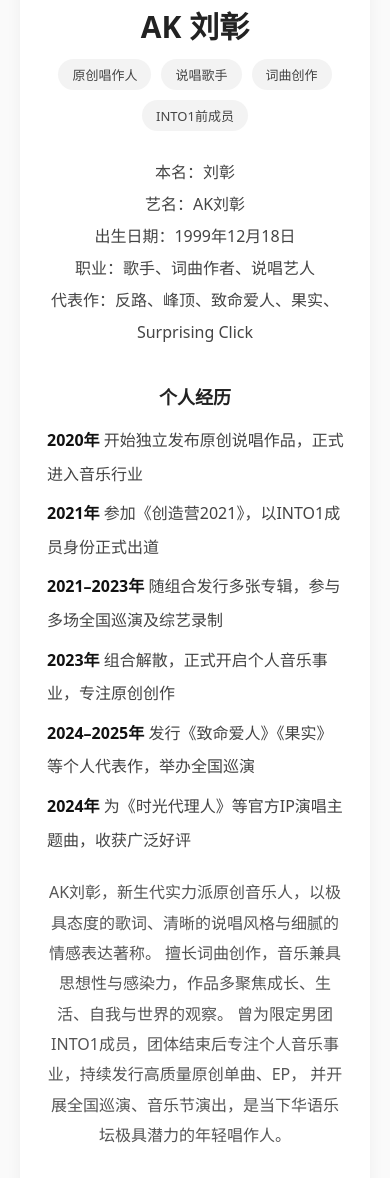
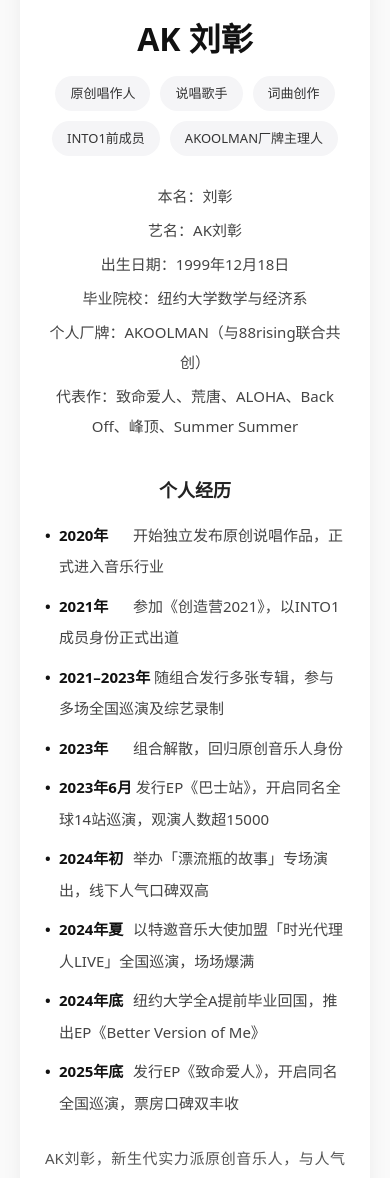
Before and after one commit to Akirakin1218/Akira, a website: page profile.html in a window 390 px wide. Shown: the part 363-1541 px from the top of the page. Drawn offline with Linux system fonts and the light colour scheme.

Commit message:
Revise profile.html with updated content and styles
Updated profile.html with new content and styling improvements, including enhanced layout, additional information, and responsive design adjustments.

```diff
--- a/profile.html
+++ b/profile.html
@@ -9,15 +9,17 @@
       margin: 0;
       padding: 0;
       box-sizing: border-box;
-      font-family: system-ui, -apple-system, sans-serif;
+      font-family: system-ui, -apple-system, BlinkMacSystemFont, "Segoe UI", Roboto, sans-serif;
     }
     html, body {
       width: 100%;
       overflow-x: hidden;
+      scroll-behavior: smooth;
     }
     body {
       background: #fafafa;
       color: #222;
+      line-height: 1.6;
     }
     .nav {
       max-width: 1100px;
@@ -31,12 +33,17 @@
       font-size: 20px;
       font-weight: 600;
       letter-spacing: 1px;
+      color: #111;
     }
     .nav-menu a {
       margin-left: 30px;
-      color: #333;
+      color: #555;
       text-decoration: none;
       font-size: 15px;
+      transition: all 0.25s ease;
+    }
+    .nav-menu a:hover {
+      color: #000;
     }
     .nav-menu a.active {
       font-weight: bold;
@@ -53,21 +60,27 @@
       background: #ffffff;
       border-radius: 20px;
       padding: 50px;
-      box-shadow: 0 2px 15px rgba(0,0,0,0.05);
+      box-shadow: 0 3px 20px rgba(0,0,0,0.06);
       display: flex;
       gap: 50px;
       align-items: flex-start;
+      transition: all 0.3s ease;
+    }
+    .profile-card:hover {
+      box-shadow: 0 8px 25px rgba(0,0,0,0.08);
     }
     .avatar img {
       width: 190px;
       height: 190px;
-      border-radius: 14px;
+      border-radius: 16px;
       object-fit: cover;
+      box-shadow: 0 4px 12px rgba(0,0,0,0.1);
     }
     .name-title {
-      font-size: 30px;
-      font-weight: 600;
+      font-size: 32px;
+      font-weight: 700;
       margin-bottom: 12px;
+      color: #111;
     }
     .tag-group {
       display: flex;
@@ -76,24 +89,22 @@
       flex-wrap: wrap;
     }
     .tag-group span {
-      background: #f3f3f3;
-      padding: 6px 14px;
+      background: #f5f5f7;
+      padding: 7px 15px;
       border-radius: 999px;
       font-size: 13px;
-      color: #444;
-    }
-    .bio-text {
-      color: #555;
-      line-height: 1.9;
-      margin-bottom: 30px;
-      max-width: 650px;
+      color: #333;
+      font-weight: 500;
     }
     .info-list {
       margin: 20px 0;
       line-height: 2;
       color: #444;
+      font-size: 15px;
     }
-
+    .info-list p {
+      margin-bottom: 4px;
+    }
     .experience-title {
       font-size: 18px;
       font-weight: 600;
@@ -103,32 +114,65 @@
     .experience-list {
       line-height: 2.1;
       color: #444;
-      padding-left: 2px;
+      padding-left: 0;
+      font-size: 15px;
     }
     .experience-list li {
       list-style: none;
-      margin-bottom: 6px;
+      margin-bottom: 8px;
+      position: relative;
+      padding-left: 14px;
+    }
+    .experience-list li::before {
+      content: "•";
+      position: absolute;
+      left: 0;
+      color: #111;
+      font-weight: bold;
     }
     .experience-list strong {
       color: #111;
       font-weight: 600;
+      display: inline-block;
+      min-width: 70px;
     }
-
+    .bio-text {
+      color: #555;
+      line-height: 1.9;
+      margin: 25px 0;
+      max-width: 680px;
+      font-size: 15px;
+      text-align: justify;
+    }
+    .quote {
+      margin: 30px 0;
+      padding: 18px 22px;
+      background: #f9f9fb;
+      border-left: 3px solid #222;
+      border-radius: 10px;
+      font-size: 15px;
+      color: #333;
+      font-style: italic;
+    }
+    .link-group {
+      margin-top: 10px;
+    }
     .link-group a {
+      display: inline-block;
       margin-right: 25px;
       color: #222;
       text-decoration: none;
       font-size: 15px;
-      transition: 0.2s;
+      font-weight: 500;
+      transition: 0.25s ease;
+      padding: 4px 0;
     }
     .link-group a:hover {
       color: #000;
-      font-weight: 500;
+      transform: translateY(-1px);
     }
 
-    /* ====================== */
-    /* 手机自适应优化 */
-    /* ====================== */
+    /* 手机自适应 */
     @media (max-width: 768px) {
       .nav {
         flex-direction: column;
@@ -199,13 +243,15 @@
           <span>说唱歌手</span>
           <span>词曲创作</span>
           <span>INTO1前成员</span>
+          <span>AKOOLMAN厂牌主理人</span>
         </div>
         <div class="info-list">
           <p>本名：刘彰</p>
           <p>艺名：AK刘彰</p>
           <p>出生日期：1999年12月18日</p>
-          <p>职业：歌手、词曲作者、说唱艺人</p>
-          <p>代表作：反路、峰顶、致命爱人、果实、Surprising Click</p>
+          <p>毕业院校：纽约大学数学与经济系</p>
+          <p>个人厂牌：AKOOLMAN（与88rising联合共创）</p>
+          <p>代表作：致命爱人、荒唐、ALOHA、Back Off、峰顶、Summer Summer</p>
         </div>
 
         <div class="experience-title">个人经历</div>
@@ -213,16 +259,24 @@
           <li><strong>2020年</strong> 开始独立发布原创说唱作品，正式进入音乐行业</li>
           <li><strong>2021年</strong> 参加《创造营2021》，以INTO1成员身份正式出道</li>
           <li><strong>2021–2023年</strong> 随组合发行多张专辑，参与多场全国巡演及综艺录制</li>
-          <li><strong>2023年</strong> 组合解散，正式开启个人音乐事业，专注原创创作</li>
-          <li><strong>2024–2025年</strong> 发行《致命爱人》《果实》等个人代表作，举办全国巡演</li>
-          <li><strong>2024年</strong> 为《时光代理人》等官方IP演唱主题曲，收获广泛好评</li>
+          <li><strong>2023年</strong> 组合解散，回归原创音乐人身份</li>
+          <li><strong>2023年6月</strong> 发行EP《巴士站》，开启同名全球14站巡演，观演人数超15000</li>
+          <li><strong>2024年初</strong> 举办「漂流瓶的故事」专场演出，线下人气口碑双高</li>
+          <li><strong>2024年夏</strong> 以特邀音乐大使加盟「时光代理人LIVE」全国巡演，场场爆满</li>
+          <li><strong>2024年底</strong> 纽约大学全A提前毕业回国，推出EP《Better Version of Me》</li>
+          <li><strong>2025年底</strong> 发行EP《致命爱人》，开启同名全国巡演，票房口碑双丰收</li>
         </ul>
 
-        <div class="bio-text" style="margin-top:20px;">
-          AK刘彰，新生代实力派原创音乐人，以极具态度的歌词、清晰的说唱风格与细腻的情感表达著称。
-          擅长词曲创作，音乐兼具思想性与感染力，作品多聚焦成长、生活、自我与世界的观察。
-          曾为限定男团INTO1成员，团体结束后专注个人音乐事业，持续发行高质量原创单曲、EP，
-          并开展全国巡演、音乐节演出，是当下华语乐坛极具潜力的年轻唱作人。
+        <div class="bio-text">
+          AK刘彰，新生代实力派原创音乐人，与人气国漫IP《时光代理人》合作产出OST及推广曲，单曲全球播放量超1700万次。热爱音乐创作，追求自我表达，是发光发热的青年唱作人代表之一。
+          <br><br>
+          从男团毕业后回归原创音乐人身份，与88rising联合共创个人厂牌AKOOLMAN。惊艳蜕变的作品给听众留下耳目一新的印象，极具辨识度的歌曲风格为他带来了大量忠实追随者。
+          <br><br>
+          2024年末，全A提前毕业于纽约大学数学与经济系，他性格里既有少年独有的热血中二，又藏着远超同龄人的坚毅果敢。始终保持赤诚与冲劲，敢闯敢拼、清醒坚定，在热爱的道路上一路沉淀成长，温柔又有力量。
+        </div>
+
+        <div class="quote">
+          AK刘彰：“音乐替我说话”
         </div>
 
         <div class="link-group">
```
